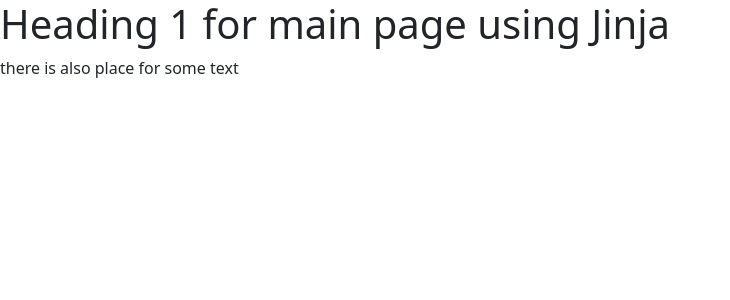
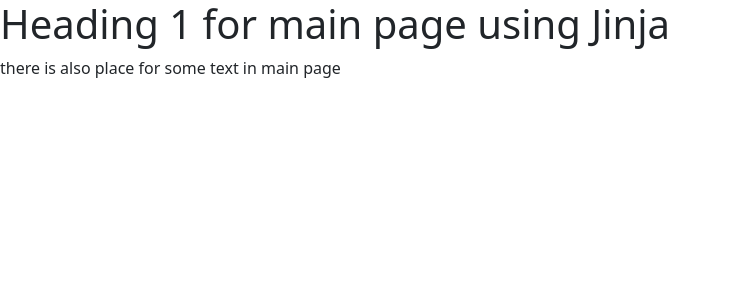
Before and after one commit to Qweeez/Lab_4_PP, a Django app: page / in a window 1280 px wide. Shown: the top 300 px of the page, without its empty margins (0-730 px from the left). Run offline with Django 3.2, Linux system fonts and the light colour scheme.

Commit message:
some html change for git test

```diff
--- a/Task_2/page/main/templates/main/main.html
+++ b/Task_2/page/main/templates/main/main.html
@@ -8,5 +8,5 @@ Heading 1 for main page using Jinja
 {% endblock %}
 
 {% block pharagraf %}
-there is also place for some text
+there is also place for some text in main page
 {% endblock %}
```
